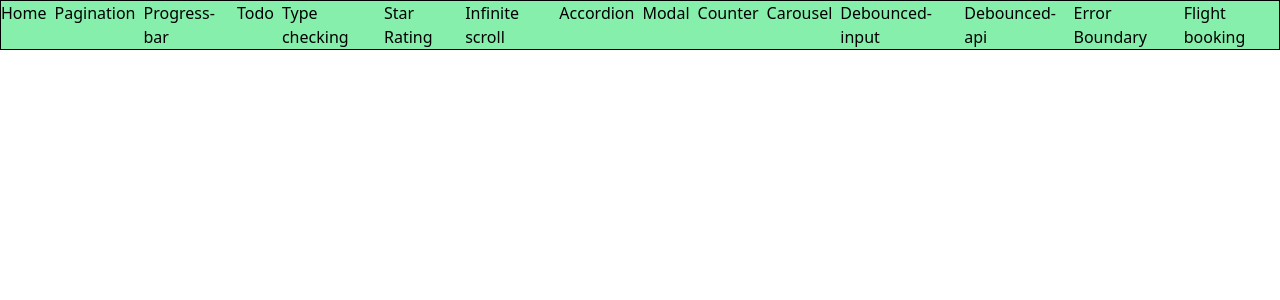
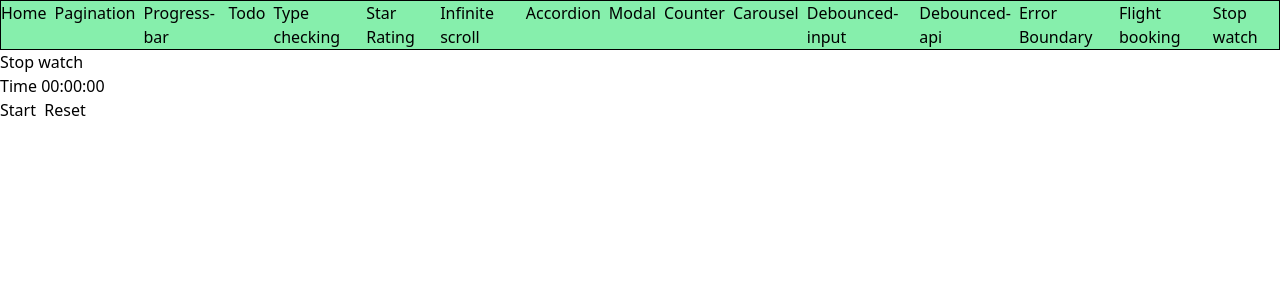
Before and after one commit to rohitraj896/react-machine-coding, a React (Create React App) app: page /stop-watch in a window 1280 px wide. Shown: the top 300 px of the page. Built offline with nearby package versions, Linux system fonts and the light colour scheme.

Commit message:
Stop-watch

```diff
--- a/src/App.js
+++ b/src/App.js
@@ -15,6 +15,7 @@ import DebouncedApi from "./components/DebouncedAPI/DebouncedApi";
 import ErrorBoundaryComponent from "./components/ErrorBoundary/ErrorBoundaryComponent";
 import ProtectedRoute from "./components/ProtectedRoute";
 import FlightBooking from "./components/FlightBooking/FlightBooking";
+import StopWatch from "./components/StopWatch/StopWatch";
 
 function App() {
   return (
@@ -35,6 +36,7 @@ function App() {
         <a href="/debounced-api">Debounced-api</a>
         <a href="/error-boundary">Error Boundary</a>
         <a href="/flight-booking">Flight booking</a>
+        <a href="/stop-watch">Stop watch</a>
       </nav>
       <div>
         <BrowserRouter>
@@ -65,6 +67,7 @@ function App() {
                 element={<InputSearchDebounce />}
               ></Route>
               <Route path="/debounced-api" element={<DebouncedApi />}></Route>
+              <Route path="/stop-watch" element={<StopWatch />}></Route>
             </Route>
           </Routes>
         </BrowserRouter>
--- /dev/null
+++ b/src/components/StopWatch/StopWatch.js
@@ -0,0 +1,53 @@
+import { useEffect, useState } from "react";
+
+export default function StopWatch() {
+  const [time, setTime] = useState(0);
+  const [running, setRunning] = useState(false);
+
+  const handleStartStop = () => {
+    setRunning(!running);
+  };
+
+  useEffect(() => {
+    let timer;
+
+    if (running) {
+      timer = setInterval(() => {
+        setTime(prevTime => prevTime + 1);
+      }, 1000);
+    } else {
+      clearInterval(timer);
+    }
+    return () => {
+      clearInterval(timer);
+    };
+  }, [running]);
+  const handleReset = () => {
+    setTime(0);
+    setRunning(false);
+  };
+  const formatTime = time => {
+    const hours = Math.floor(time / 3600)
+      .toString()
+      .padStart(2, "0");
+    const minutes = Math.floor((time % 3600) / 60)
+      .toString()
+      .padStart(2, "0");
+    const seconds = Math.floor(time % 60)
+      .toString()
+      .padStart(2, "0");
+
+    return `${hours}:${minutes}:${seconds}`;
+  };
+  return (
+    <div className="App">
+      <h1>Stop watch</h1>
+      <h2>Time {formatTime(time)}</h2>
+      <button onClick={handleStartStop}>
+        {running ? "Stop" : "Start"}
+      </button>{" "}
+      &nbsp;
+      <button onClick={handleReset}>Reset</button>
+    </div>
+  );
+}
```
